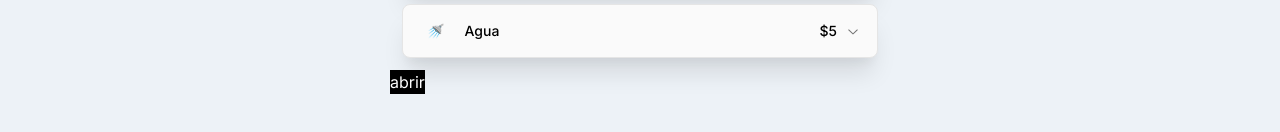
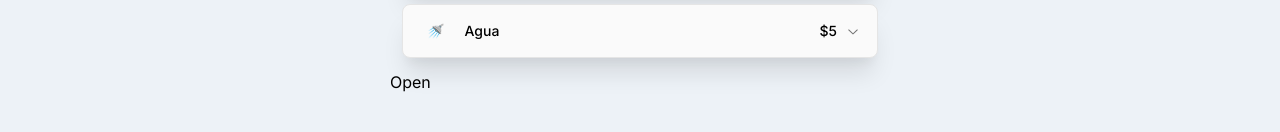
Before and after one commit to nicolasamoroso/wallet, a Next.js app: page / in a window 1280 px wide. Shown: the part 530-662 px from the top of the page. Built offline with nearby package versions, Linux system fonts and the light colour scheme.

Commit message:
add popover ui

```diff
--- a/src/components/Emoji/EmojiPicker.tsx
+++ b/src/components/Emoji/EmojiPicker.tsx
@@ -2,23 +2,22 @@
 
 import { useState } from "react"
 import Picker, { EmojiClickData, SuggestionMode, Theme } from "emoji-picker-react"
+
+import { Popover, PopoverContent, PopoverTrigger } from "@/components/ui/popover"
 
 const EmojiPicker = () => {
   const onEmojiClick = (emojiData: EmojiClickData) => {
     console.log(emojiData)
   }
 
-  const [open, setOpen] = useState(false)
-
   let color = Theme.LIGHT
   let suggested = SuggestionMode.RECENT
   let preview = { showPreview: false }
   return (
     <>
-      <button onClick={() => setOpen((prev) => !prev)} className="bg-black text-white">
-        abrir
-      </button>
-      {open && (
+      <Popover>
+        <PopoverTrigger>Open</PopoverTrigger>
+        <PopoverContent className="md:max-w-[350px] sm:w-[280px] max-h-[450px]  p-0 rounded-xl">
           <Picker
             theme={color}
             onEmojiClick={onEmojiClick}
@@ -26,8 +25,10 @@ const EmojiPicker = () => {
             previewConfig={preview}
             suggestedEmojisMode={suggested}
             className="select-none"
+            width={"100%"}
           />
-      )}
+        </PopoverContent>
+      </Popover>
     </>
   )
 }
```
Lines whose indentation alone changed are shown as unchanged.
